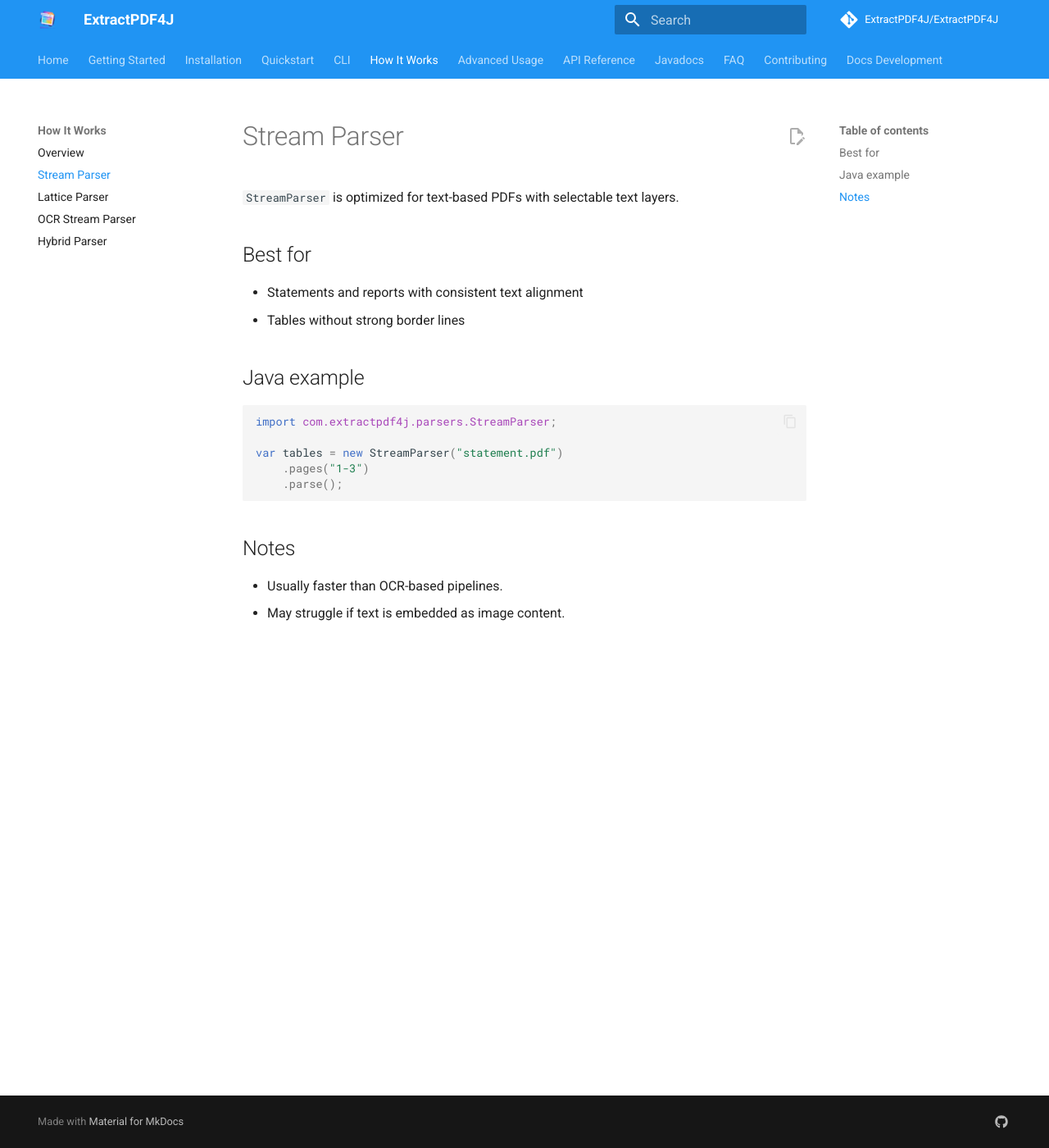
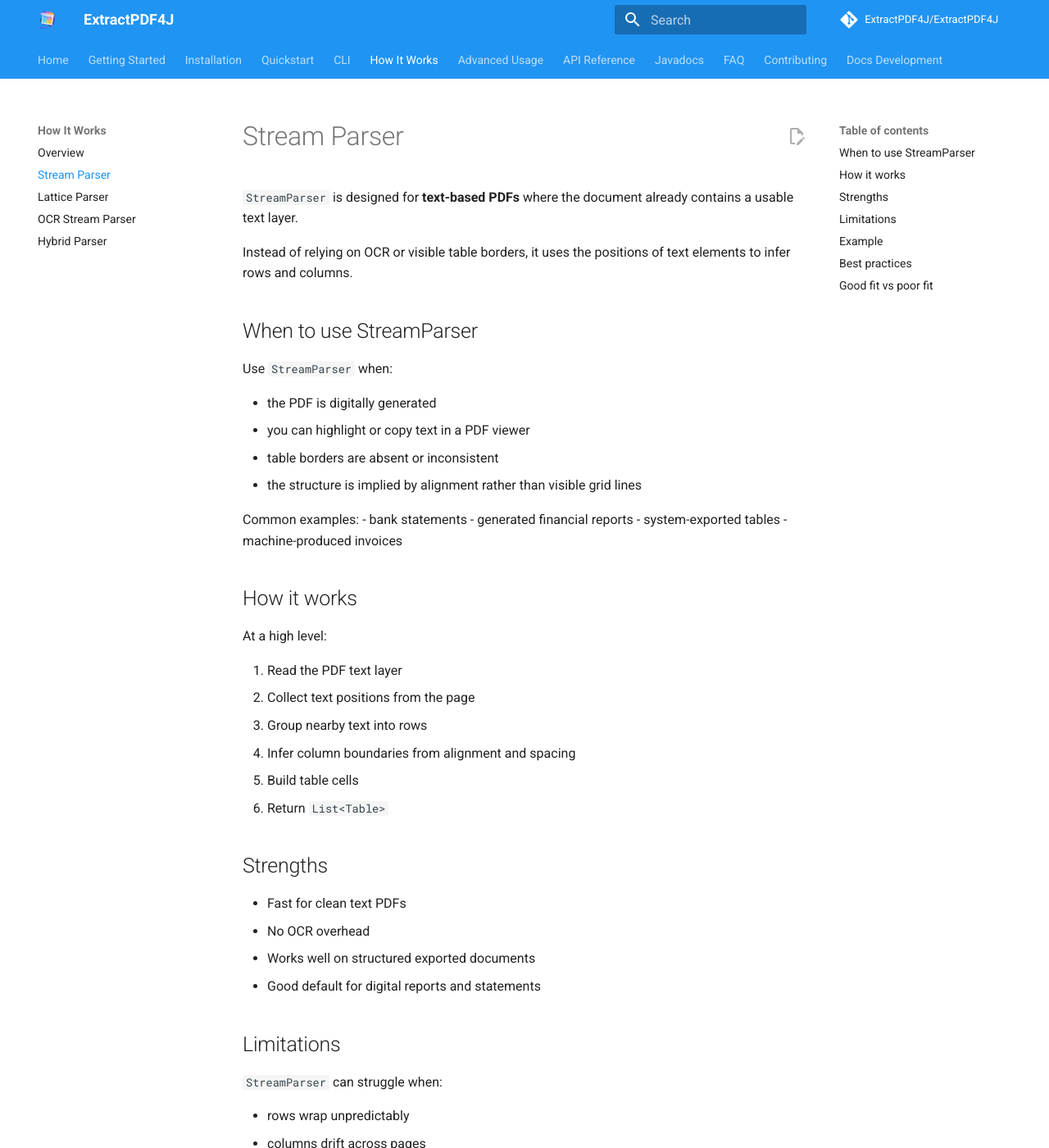
Before and after one commit to ExtractPDF4J/ExtractPDF4J, an MkDocs documentation site: the page built from docs/how-it-works/stream.md, in a window 1280 px wide and 1400 px high. Shown: the whole window at 82% size. Built offline with MkDocs 1.6.1 and Material for MkDocs 9.7.7, drawn with Linux system fonts in a browser that asks for light colours; comment, search, counter and statistics services are not loaded; some of the changed text lies outside the part shown.

Commit message:
Enhance StreamParser documentation
Expanded the documentation for StreamParser to include details on its strengths, limitations, and best practices for usage.

Signed-off-by: Mehuli Mukherjee <56256514+mehulimukherjee@users.noreply.github.com>

````diff
--- a/docs/how-it-works/stream.md
+++ b/docs/how-it-works/stream.md
@@ -1,23 +1,98 @@
 # Stream Parser
 
-`StreamParser` is optimized for text-based PDFs with selectable text layers.
+`StreamParser` is designed for **text-based PDFs** where the document already contains a usable text layer.
 
-## Best for
+Instead of relying on OCR or visible table borders, it uses the positions of text elements to infer rows and columns.
 
-- Statements and reports with consistent text alignment
-- Tables without strong border lines
+## When to use StreamParser
 
-## Java example
+Use `StreamParser` when:
+
+- the PDF is digitally generated
+- you can highlight or copy text in a PDF viewer
+- table borders are absent or inconsistent
+- the structure is implied by alignment rather than visible grid lines
+
+Common examples:
+- bank statements
+- generated financial reports
+- system-exported tables
+- machine-produced invoices
+
+## How it works
+
+At a high level:
+
+1. Read the PDF text layer
+2. Collect text positions from the page
+3. Group nearby text into rows
+4. Infer column boundaries from alignment and spacing
+5. Build table cells
+6. Return `List<Table>`
+
+## Strengths
+
+- Fast for clean text PDFs
+- No OCR overhead
+- Works well on structured exported documents
+- Good default for digital reports and statements
+
+## Limitations
+
+`StreamParser` can struggle when:
+
+- rows wrap unpredictably
+- columns drift across pages
+- sections are visually close but semantically separate
+- spacing is inconsistent
+- the file is scanned and lacks a real text layer
+
+If that happens, try:
+- `HybridParser`
+- `LatticeParser` (if lines exist)
+- `OcrStreamParser` (if the page is image-based)
+
+## Example
 
 ```java
+import com.extractpdf4j.helpers.Table;
 import com.extractpdf4j.parsers.StreamParser;
 
-var tables = new StreamParser("statement.pdf")
-    .pages("1-3")
-    .parse();
+import java.util.List;
+
+public class StreamExample {
+    public static void main(String[] args) throws Exception {
+        List<Table> tables = new StreamParser("statement.pdf")
+                .pages("1-3")
+                .parse();
+
+        if (!tables.isEmpty()) {
+            System.out.println(tables.get(0).toCSV(','));
+        }
+    }
+}
 ```
 
-## Notes
+## Best practices
 
-- Usually faster than OCR-based pipelines.
-- May struggle if text is embedded as image content.
+- Use page ranges to focus on the table-bearing pages
+- Normalize headers downstream when layouts vary slightly
+- Validate extracted columns before relying on production ingestion
+- Prefer HybridParser if you are not fully sure the input is text-based
+
+## Good fit vs poor fit
+
+**Good fit**
+
+- consistent row spacing
+- stable column alignment
+- selectable text
+- repeated statement/report layouts
+
+**Poor fit**
+
+- scans
+- photographs
+- image-only PDFs
+- heavy skew or layout noise
+- visually ruled tables where line structure is stronger than text alignment
````
